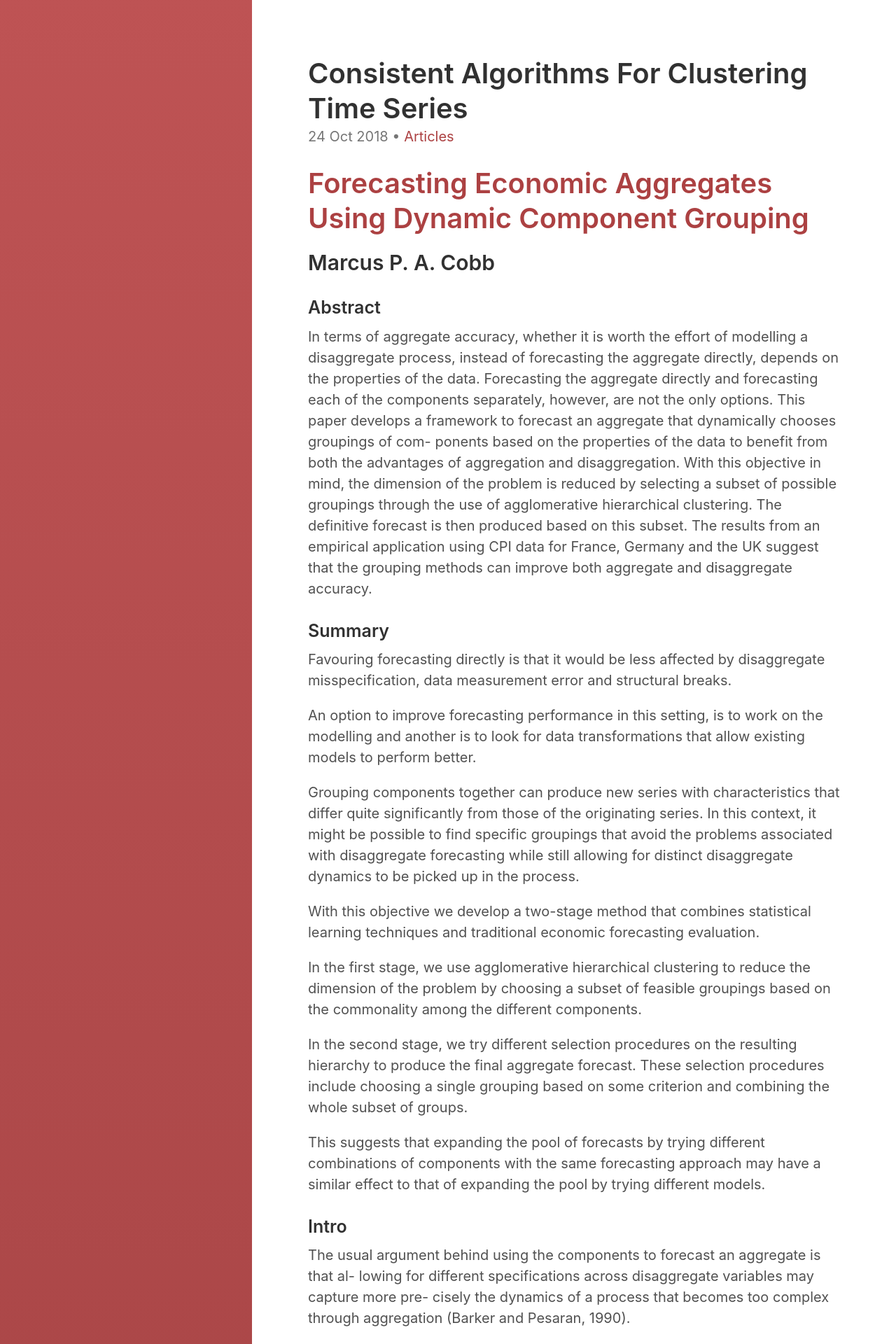
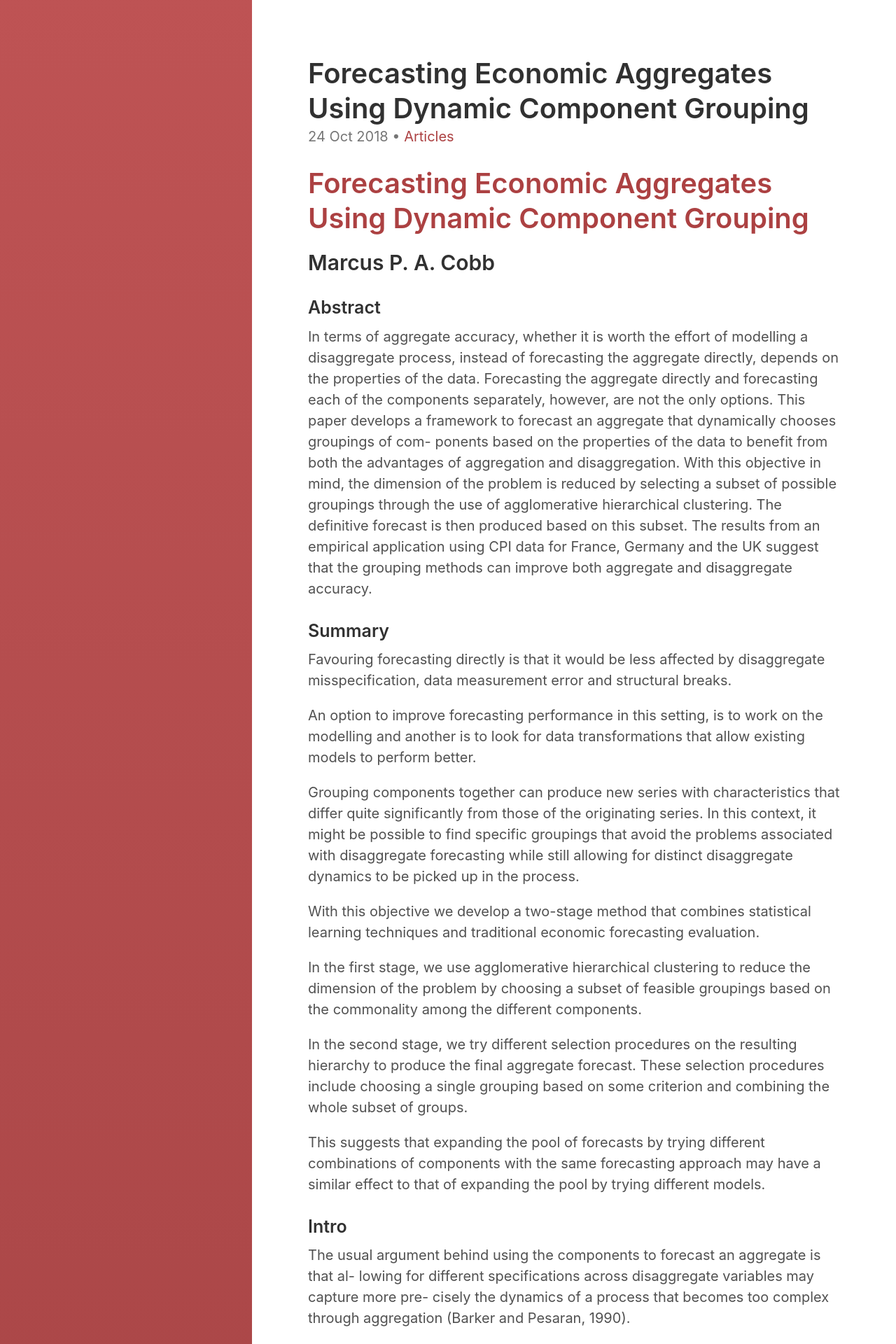
Before and after one commit to xenakas/gitpage, a Jekyll site: the page built from _posts/2018-10-24-articles-forecasting-economic-aggregates.md, in a window 1280 px wide. Shown: the top 1920 px of the page at 70% size. Built offline with Jekyll 4.4.1, drawn with Linux system fonts in a browser that asks for light colours.

Commit message:
Update 2018-10-24-articles-forecasting-economic-aggregates.md

```diff
--- a/_posts/2018-10-24-articles-forecasting-economic-aggregates.md
+++ b/_posts/2018-10-24-articles-forecasting-economic-aggregates.md
@@ -1,6 +1,6 @@
 ---
 layout: post
-title: "Consistent Algorithms For Clustering Time Series"
+title: "Forecasting Economic Aggregates Using Dynamic Component Grouping"
 excerpt_separator: "<!--more-->"
 categories:
   - Articles
```
